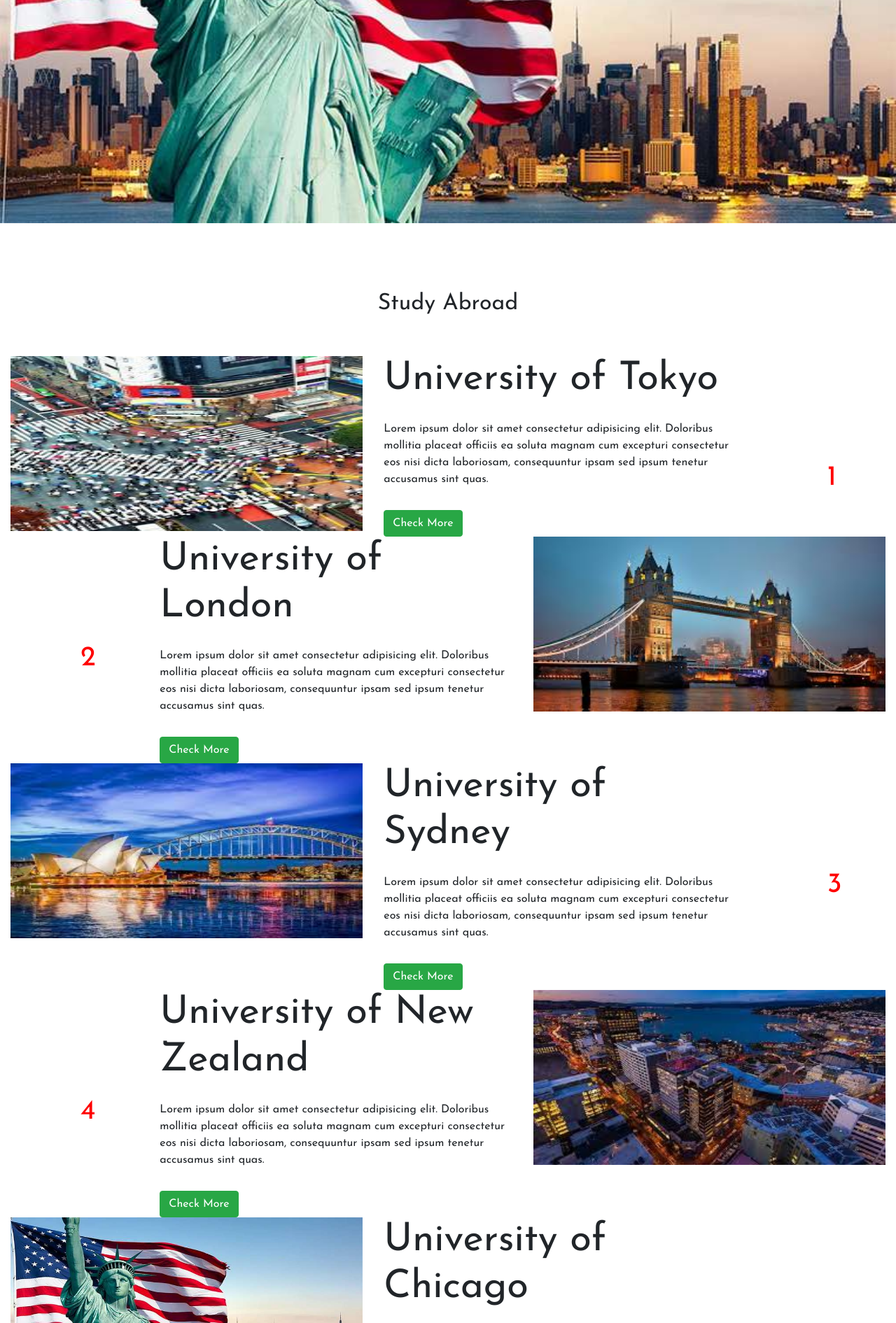
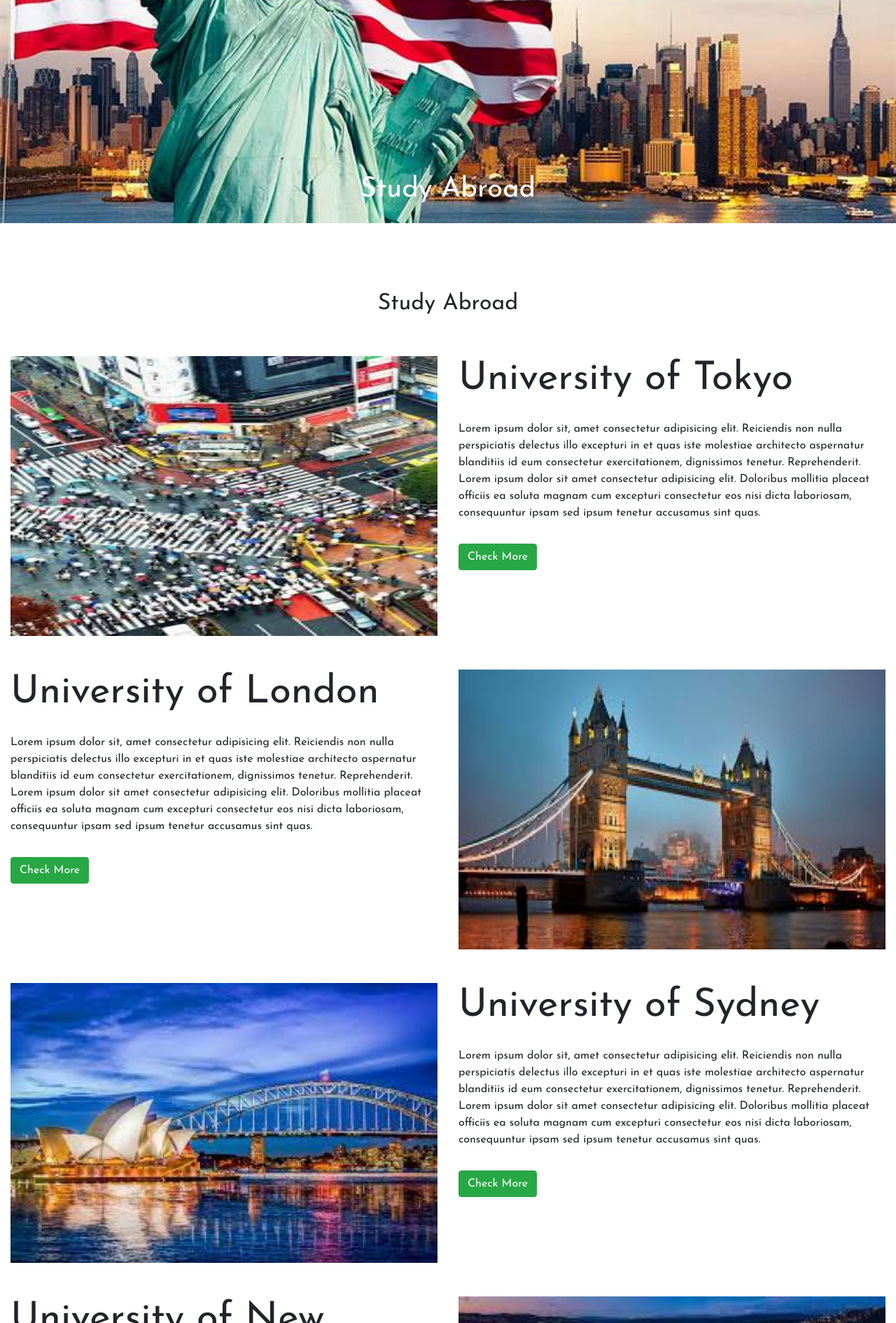
Before and after one commit to Yuwaraj123/consultancy_website, a PHP site: page /studyab.php in a window 1280 px wide. Shown: the part 457-2348 px from the top of the page at 70% size. Run offline with PHP 8.4, Linux system fonts and the light colour scheme.

Commit message:
first commit

```diff
--- a/about.php
+++ b/about.php
@@ -1,5 +1,8 @@
 <?php include 'header.php'; ?>
 <img src="images/usa.jpg" width="100%" height="90%">
+<div class="carousel-caption">
+    <h1>About Us</h1>
+</div>
 
 <!-- experiences -->
 <section class="my-5">
--- a/contact.php
+++ b/contact.php
@@ -1,5 +1,8 @@
 <?php include 'header.php'; ?>
 <img src="images/usa.jpg" width="100%" height="90%">
+<div class="carousel-caption">
+    <h1>Contact Us</h1>
+</div>
 
 <!-- contact us -->
 <div class="contactus">
--- a/gallery.php
+++ b/gallery.php
@@ -1,5 +1,8 @@
 <?php include 'header.php'; ?>
 <img src="images/usa.jpg" width="100%" height="90%">
+<div class="carousel-caption">
+    <h1 class="header-text">Our Gallery</h1>
+</div>
 
 <section class="my-5">
         <div class="py-5">
--- a/header.php
+++ b/header.php
@@ -12,7 +12,6 @@
 </head>
 
 <body>
-
 
     <nav class="navbar navbar-expand-lg navbar-dark bg-dark">
         <a class="navbar-brand" href="index.php">Consultancy</a>
--- a/services.php
+++ b/services.php
@@ -1,5 +1,8 @@
 <?php include 'header.php'; ?>
 <img src="images/usa.jpg" width="100%" height="90%">
+<div class="carousel-caption">
+    <h1>Our Services</h1>
+</div>
 
 <!-- out services -->
 <section class="my-5">
--- a/studyab.php
+++ b/studyab.php
@@ -1,5 +1,8 @@
 <?php include 'header.php'; ?>
 <img src="images/usa.jpg" width="100%" height="50%">
+<div class="carousel-caption">
+    <h1>Study Abroad</h1>
+</div>
 
 <!-- study abroad page -->
 <section class="my-5">
@@ -8,82 +11,65 @@
     </div>
     <div class="container-fluid">
         <div class="row">
-                <div class="col-lg-5 col-md-5 col-12">
-                    <img src="images/japan.jpg" class="img-fluid aboutimg">
+            <div class="col-lg-6 col-md-6 col-12">
+                <img src="images/japan.jpg" width="100%" height="400" class="mb-5">
             </div>
-                <div class="col-lg-5 col-md-5 col-12">
+            <div class="col-lg-6 col-md-6 col-12">
                 <h6 class="display-4">University of Tokyo</h6>
-                    <p class="py-3">Lorem ipsum dolor sit amet consectetur adipisicing elit. Doloribus mollitia placeat officiis ea soluta magnam cum excepturi consectetur eos nisi dicta laboriosam, consequuntur ipsam sed ipsum tenetur accusamus sint quas.</p>
+                <p class="py-3">Lorem ipsum dolor sit, amet consectetur adipisicing elit. Reiciendis non nulla perspiciatis delectus illo excepturi in et quas iste molestiae architecto aspernatur blanditiis id eum consectetur exercitationem, dignissimos tenetur. Reprehenderit. Lorem ipsum dolor sit amet consectetur adipisicing elit. Doloribus mollitia placeat officiis ea soluta magnam cum excepturi consectetur eos nisi dicta laboriosam, consequuntur ipsam sed ipsum tenetur accusamus sint quas.</p>
                 <a href="about.php" class="btn btn-success">Check More</a>
             </div>
-                <div class="col-lg-2 col-md-2 col-12">
-                    <h1 class="number">1</h1>
+            <hr>
         </div>
-            </div>
-
         <div class="row">
-            <div class="col-lg-2 col-md-2 col-12">
-                    <h1 class="number">2</h1>
-                </div>
-                <div class="col-lg-5 col-md-5 col-12">
+            <div class="col-lg-6 col-md-6 col-12">
                 <h6 class="display-4">University of London</h6>
-                    <p class="py-3">Lorem ipsum dolor sit amet consectetur adipisicing elit. Doloribus mollitia placeat officiis ea soluta magnam cum excepturi consectetur eos nisi dicta laboriosam, consequuntur ipsam sed ipsum tenetur accusamus sint quas.</p>
+                <p class="py-3">Lorem ipsum dolor sit, amet consectetur adipisicing elit. Reiciendis non nulla perspiciatis delectus illo excepturi in et quas iste molestiae architecto aspernatur blanditiis id eum consectetur exercitationem, dignissimos tenetur. Reprehenderit. Lorem ipsum dolor sit amet consectetur adipisicing elit. Doloribus mollitia placeat officiis ea soluta magnam cum excepturi consectetur eos nisi dicta laboriosam, consequuntur ipsam sed ipsum tenetur accusamus sint quas.</p>
                 <a href="about.php" class="btn btn-success">Check More</a>
             </div>
-                <div class="col-lg-5 col-md-5 col-12">
-                    <img src="images/uk.jpg" class="img-fluid aboutimg">
+            <div class="col-lg-6 col-md-6 col-12">
+                <img src="images/uk.jpg" width="100%" height="400" class="mb-5">
             </div>
         </div>
         <div class="row">
-                <div class="col-lg-5 col-md-5 col-12">
-                    <img src="images/australia.jpg" class="img-fluid aboutimg">
+            <div class="col-lg-6 col-md-6 col-12">
+                <img src="images/australia.jpg" width="100%" height="400" class="mb-5">
             </div>
-                <div class="col-lg-5 col-md-5 col-12">
+            <div class="col-lg-6 col-md-6 col-12">
                 <h6 class="display-4">University of Sydney</h6>
-                    <p class="py-3">Lorem ipsum dolor sit amet consectetur adipisicing elit. Doloribus mollitia placeat officiis ea soluta magnam cum excepturi consectetur eos nisi dicta laboriosam, consequuntur ipsam sed ipsum tenetur accusamus sint quas.</p>
+                <p class="py-3">Lorem ipsum dolor sit, amet consectetur adipisicing elit. Reiciendis non nulla perspiciatis delectus illo excepturi in et quas iste molestiae architecto aspernatur blanditiis id eum consectetur exercitationem, dignissimos tenetur. Reprehenderit. Lorem ipsum dolor sit amet consectetur adipisicing elit. Doloribus mollitia placeat officiis ea soluta magnam cum excepturi consectetur eos nisi dicta laboriosam, consequuntur ipsam sed ipsum tenetur accusamus sint quas.</p>
                 <a href="about.php" class="btn btn-success">Check More</a>
-                </div>
-                <div class="col-lg-2 col-md-2 col-12">
-                    <h1 class="number">3</h1>
             </div>
         </div>
         <div class="row">
-            <div class="col-lg-2 col-md-2 col-12">
-                    <h1 class="number">4</h1>
-                </div>
-                <div class="col-lg-5 col-md-5 col-12">
+            <div class="col-lg-6 col-md-6 col-12">
                 <h6 class="display-4">University of New Zealand</h6>
-                    <p class="py-3">Lorem ipsum dolor sit amet consectetur adipisicing elit. Doloribus mollitia placeat officiis ea soluta magnam cum excepturi consectetur eos nisi dicta laboriosam, consequuntur ipsam sed ipsum tenetur accusamus sint quas.</p>
+                <p class="py-3">Lorem ipsum dolor sit, amet consectetur adipisicing elit. Reiciendis non nulla perspiciatis delectus illo excepturi in et quas iste molestiae architecto aspernatur blanditiis id eum consectetur exercitationem, dignissimos tenetur. Reprehenderit. Lorem ipsum dolor sit amet consectetur adipisicing elit. Doloribus mollitia placeat officiis ea soluta magnam cum excepturi consectetur eos nisi dicta laboriosam, consequuntur ipsam sed ipsum tenetur accusamus sint quas.</p>
                 <a href="about.php" class="btn btn-success">Check More</a>
             </div>
-                <div class="col-lg-5 col-md-5 col-12">
-                    <img src="images/new zealand.jpg" class="img-fluid aboutimg">
+            <div class="col-lg-6 col-md-6 col-12">
+                <img src="images/new zealand.jpg" width="100%" height="400" class="mb-5">
             </div>
         </div>
         <div class="row">
-                <div class="col-lg-5 col-md-5 col-12">
-                    <img src="images/usa.jpg" class="img-fluid aboutimg">
+            <div class="col-lg-6 col-md-6 col-12">
+                <img src="images/usa.jpg" width="100%" height="400" class="mb-5">
             </div>
-                <div class="col-lg-5 col-md-5 col-12">
+            <div class="col-lg-6 col-md-6 col-12">
                 <h6 class="display-4">University of Chicago</h6>
-                    <p class="py-3">Lorem ipsum dolor sit amet consectetur adipisicing elit. Doloribus mollitia placeat officiis ea soluta magnam cum excepturi consectetur eos nisi dicta laboriosam, consequuntur ipsam sed ipsum tenetur accusamus sint quas.</p>
+                <p class="py-3">Lorem ipsum dolor sit, amet consectetur adipisicing elit. Reiciendis non nulla perspiciatis delectus illo excepturi in et quas iste molestiae architecto aspernatur blanditiis id eum consectetur exercitationem, dignissimos tenetur. Reprehenderit. Lorem ipsum dolor sit amet consectetur adipisicing elit. Doloribus mollitia placeat officiis ea soluta magnam cum excepturi consectetur eos nisi dicta laboriosam, consequuntur ipsam sed ipsum tenetur accusamus sint quas.</p>
                 <a href="about.php" class="btn btn-success">Check More</a>
             </div>
-                <div class="col-lg-2 col-md-2 col-12">
-                    <h1 class="number">5</h1>
-                </div>
+
         </div>
         <div class="row">
-            <div class="col-lg-2 col-md-2 col-12">
-                    <h1 class="number">6</h1>
-                </div>
-                <div class="col-lg-5 col-md-5 col-12">
+            <div class="col-lg-6 col-md-6 col-12">
                 <h6 class="display-4">University of Thoronto</h6>
-                    <p class="py-3">Lorem ipsum dolor sit amet consectetur adipisicing elit. Doloribus mollitia placeat officiis ea soluta magnam cum excepturi consectetur eos nisi dicta laboriosam, consequuntur ipsam sed ipsum tenetur accusamus sint quas.</p>
+                <p class="py-3">Lorem ipsum dolor sit, amet consectetur adipisicing elit. Reiciendis non nulla perspiciatis delectus illo excepturi in et quas iste molestiae architecto aspernatur blanditiis id eum consectetur exercitationem, dignissimos tenetur. Reprehenderit. Lorem ipsum dolor sit amet consectetur adipisicing elit. Doloribus mollitia placeat officiis ea soluta magnam cum excepturi consectetur eos nisi dicta laboriosam, consequuntur ipsam sed ipsum tenetur accusamus sint quas.</p>
                 <a href="about.php" class="btn btn-success">Check More</a>
             </div>
-                <div class="col-lg-5 col-md-5 col-12">
-                    <img src="images/canada.jpg" class="img-fluid aboutimg">
+            <div class="col-lg-6 col-md-6 col-12">
+                <img src="images/canada.jpg" width="100%" height="400">
             </div>
         </div>
     </div>
--- a/style.css
+++ b/style.css
@@ -22,16 +22,9 @@
     }
 }
 
-.number{
-    color: red;
-    margin-top: 150px;
-    margin-left: 100px;
+.carousel-caption .header-text{
+    color: black;
 }
-
-/* study abroad page */
-/* section .study-abroad{
-    padding-left: 50px;
-} */
 
 /* contact page */
 .contactus {
@@ -313,26 +306,6 @@
     list-style-type: none;
 }
 
-/*
-.links {
-    padding: 0;
-}
-
-.links li {
-    display: inline-block;
-    padding: 9px;
-} */
-
-/* .links i {
-    color: #e70c0c;
-    font-size: 25px;
-} */
-
-/* .footer-row .links li:hover {
-    color: #03a9f5;
-    transition: 0.5s;
-} */
-
 .copyright {
     background: turquoise;
     padding: 10px 0;
@@ -355,3 +328,28 @@
 .fa-heart-o {
     color: #f44336;
 }
+
+@media (max-width: 700px){
+    .footer{
+        background: black;
+        color: #fff;
+    }
+    .footer h4{
+        font-size: 26px;
+        font-weight: 400;
+    }
+    .footer p{
+        font-size: 16px;
+        padding: 1px 9px;
+    }
+    .footer-row{
+        flex-direction: column;
+    }
+    .col-ftr{
+        margin-top: 15px;
+        margin-bottom: 10px;
+    }
+    .col-ftr h5{
+        text-decoration: underline;
+    }
+}
```
Also changed, not shown: courses.php (+4 -8 lines), index.php (+16 -2 lines), footer.php (indentation only). Lines whose indentation alone changed are shown as unchanged.
